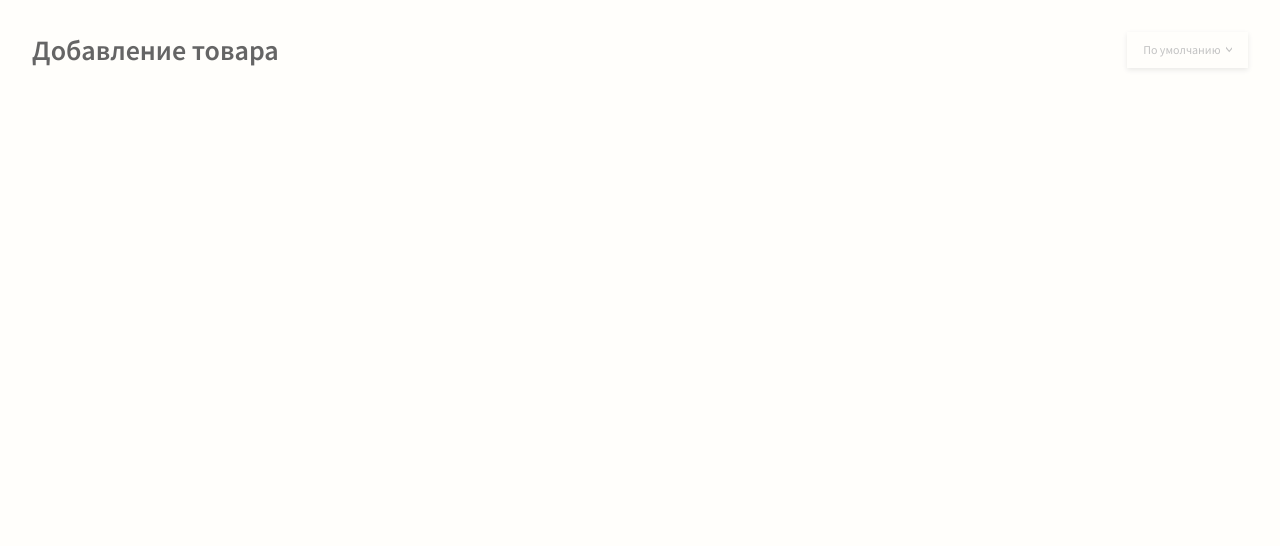
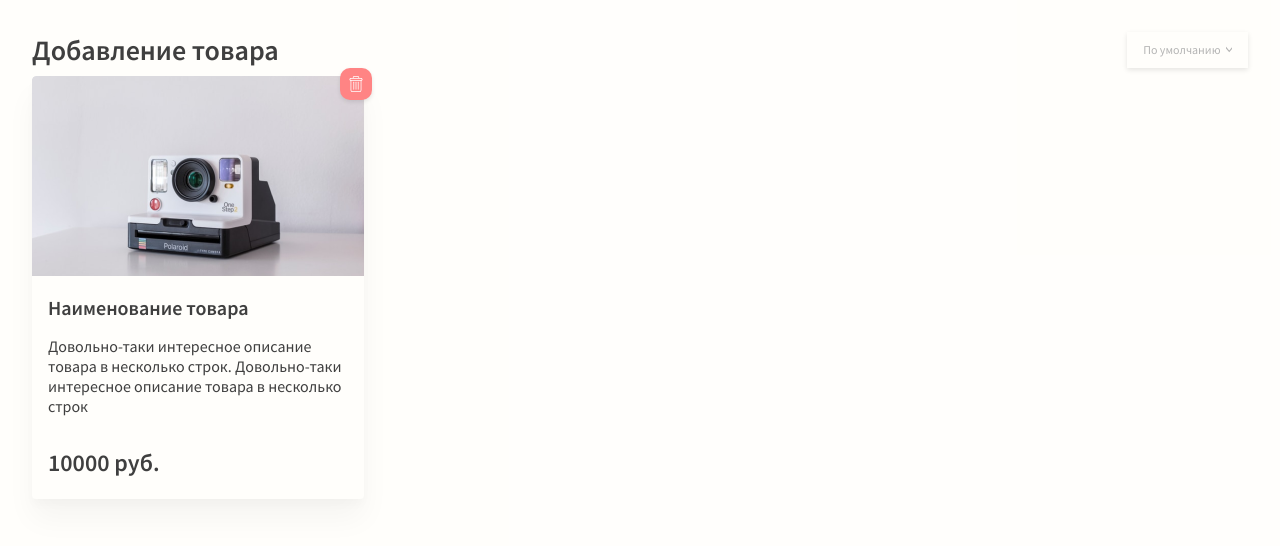
Before and after one commit to iva3nik/idaproject-test, a React (Create React App) app: page / in a window 1280 px wide. Shown: the top 546 px of the page. Built offline with nearby package versions, Linux system fonts and the light colour scheme.

Commit message:
Card has been done

```diff
--- a/src/components/App/App.css
+++ b/src/components/App/App.css
@@ -1,12 +1,11 @@
 .page {
   margin: 0 auto;
-  padding-top: 32px;
+  padding-top: 24px;
   font-family: 'Source Sans Pro', 'Inter', 'Helvetica', 'Arial', sans-serif;
   -webkit-font-smoothing: antialiased;
   -moz-osx-font-smoothing: grayscale;
-  background-color: #FFFEFB;
-  opacity: .8;
-  color: #FFF;
+  background-color: rgba(255, 254, 251, 0.8);
+  color: #FFFEFB;
   min-width: 320px;
   max-width: 100vw;
   min-height: calc(100vh - 32px);
--- a/src/components/App/App.js
+++ b/src/components/App/App.js
@@ -1,11 +1,13 @@
 import './App.css';
 import Header from '../Header/Header';
+import Card from '../Card/Card';
 
 function App() {
   return (
     <div className="page">
       <div className="app">
         <Header />
+        <Card />
       </div>
     </div>
   );
--- a/src/components/Card/Card.css
+++ b/src/components/Card/Card.css
@@ -0,0 +1,114 @@
+.card {
+  width: 332px;
+  height: 423px;
+  background-color: #FFFEFB;
+  border-radius: 4px;
+  box-shadow: 0px 20px 30px rgba(0, 0, 0, .04),
+              0px 6px 10px rgba(0, 0, 0, .02) ;
+  cursor: pointer;
+  position: relative;
+}
+
+.card__image {
+  width: 100%;
+  height: 200px;
+  object-fit: cover;
+  object-position: center;
+  border-top-left-radius: 4px;
+  border-top-right-radius: 4px;
+}
+
+.card__description {
+  padding: 16px 16px 24px;
+  width: calc(100% - 2 * 16px);
+  height: calc(223px - 16px - 24px);
+  color: #3F3F3F;
+  font-family: 'Source Sans Pro';
+  font-style: normal;
+  font-weight: 600;
+  display: flex;
+  flex-direction: column;
+  justify-content: space-between;
+}
+
+.card__name {
+  margin: 0 0 16px;
+  font-size: 20px;
+  line-height: 25px;
+}
+
+.card__about {
+  margin: 0;
+  font-weight: normal;
+  font-size: 16px;
+  line-height: 20px;
+}
+
+.card__price {
+  margin: 0;
+  font-size: 24px;
+  line-height: 30px;
+}
+
+.card__button-delete {
+  width: 32px;
+  height: 32px;
+  border: none;
+  border-radius: 10px;
+  background-color: #FF8484;
+  box-shadow: 0px 2px 4px rgba(0, 0, 0, .1);
+  display: flex;
+  justify-content: center;
+  align-items: center;
+  position: absolute;
+  top: -8px;
+  right: -8px;
+}
+
+.card__icon-delete {
+  width: 16px;
+  height: 16px;
+  object-fit: cover;
+  object-position: center;
+  cursor: pointer;
+  opacity: 1;
+  transition: .3s linear;
+}
+
+.card__icon-delete:hover {
+  opacity: .6;
+}
+
+@media screen and (max-width: 371px) {
+  .card {
+    width: 280px;
+    height: 370px;
+  }
+
+  .card__image {
+    width: 100%;
+    height: 170px;
+  }
+
+  .card__description {
+    padding: 8px 8px 16px;
+    width: calc(100% - 2 * 8px);
+    height: calc(200px - 8px - 16px);
+  }
+
+  .card__name {
+    margin: 0 0 8px;
+    font-size: 18px;
+    line-height: 23px;
+  }
+
+  .card__about {
+    font-size: 14px;
+    line-height: 18px;
+  }
+
+  .card__price {
+    font-size: 22px;
+    line-height: 28px;
+  }
+}
--- a/src/components/Card/Card.js
+++ b/src/components/Card/Card.js
@@ -0,0 +1,27 @@
+import React from "react";
+import './Card.css';
+import camera from "../../images/camera.png";
+import bucket from "../../images/bucket.svg";
+
+function Card() {
+  return (
+    <div className="card">
+      <img className="card__image" src={camera} alt="Камера" />
+      <div className="card__description">
+        <div className="card__text">
+          <h2 className="card__name">Наименование товара</h2>
+          <p className="card__about">
+            Довольно-таки интересное описание товара в несколько строк.
+            Довольно-таки интересное описание товара в несколько строк
+          </p>
+        </div>
+        <div className="card__price">10000 руб.</div>
+      </div>
+      <button className="card__button-delete">
+        <img src={bucket} alt="Кнопка удалить" className="card__icon-delete" />
+      </button>
+    </div>
+  );
+};
+
+export default Card;
--- a/src/components/Header/Header.css
+++ b/src/components/Header/Header.css
@@ -3,9 +3,11 @@
   display: flex;
   justify-content: space-between;
   align-items: center;
+  padding: 8px 0;
 }
 
 .header__title {
+  margin: 0;
   color: #3F3F3F;
   font-family: 'Source Sans Pro';
   font-style: normal;
--- a/src/components/Header/Header.js
+++ b/src/components/Header/Header.js
@@ -5,7 +5,7 @@ import Menu from '../Menu/Menu';
 function Header() {
   return (
     <div className="header">
-      <div className="header__title">Добавление товара</div>
+      <h2 className="header__title">Добавление товара</h2>
       <Menu />
     </div>
   );
```
Also changed, not shown: src/images/bucket.svg (added), src/images/camera.png (added).
